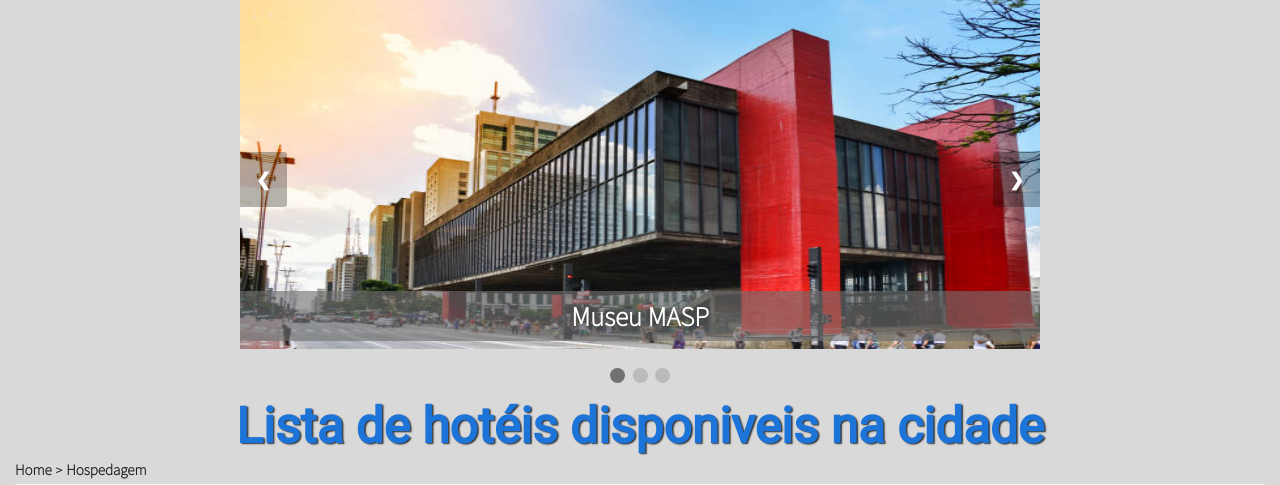
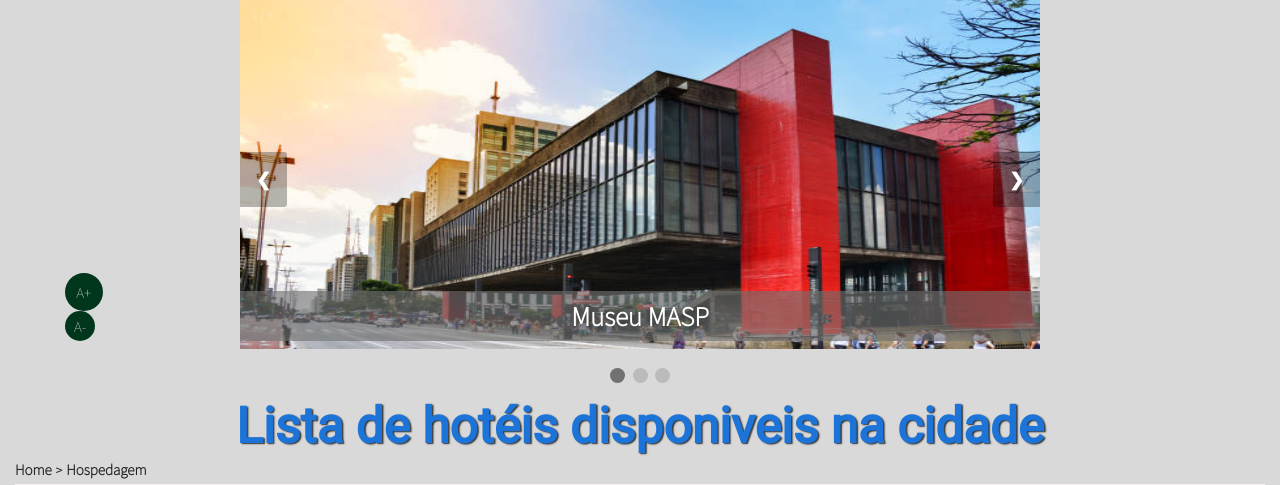
Before and after one commit to AnnylysMedeiros/Gulliver-Traveller--Projeto-FIAP, a PHP site: page /hoteis.html in a window 1280 px wide. Shown: the part 189-674 px from the top of the page. Run offline with PHP 8.4, Linux system fonts and the light colour scheme; some web fonts are replaced.

Commit message:
tentativas botoes texto

```diff
--- a/css/style.css
+++ b/css/style.css
@@ -52,7 +52,7 @@ body {
     height: 2em;
     position: relative;
     top: 410px;
-    left: 125px;
+    left: 65px;
 }
 
 .zoomenos p{
--- a/hoteis.html
+++ b/hoteis.html
@@ -43,6 +43,13 @@
                 <li><a href="">Fale Conosco</a></li>
             </ul>
         </nav>
+        <div class="zoomais">
+            <p>A+</p>
+        </div>
+
+        <div class="zoomenos">
+            <p>A-</p>
+        </div>
     </div>
 
     <img class="logogulliver" src="./imagens/Logotipo Gulliver Traveller-02.png"
```
